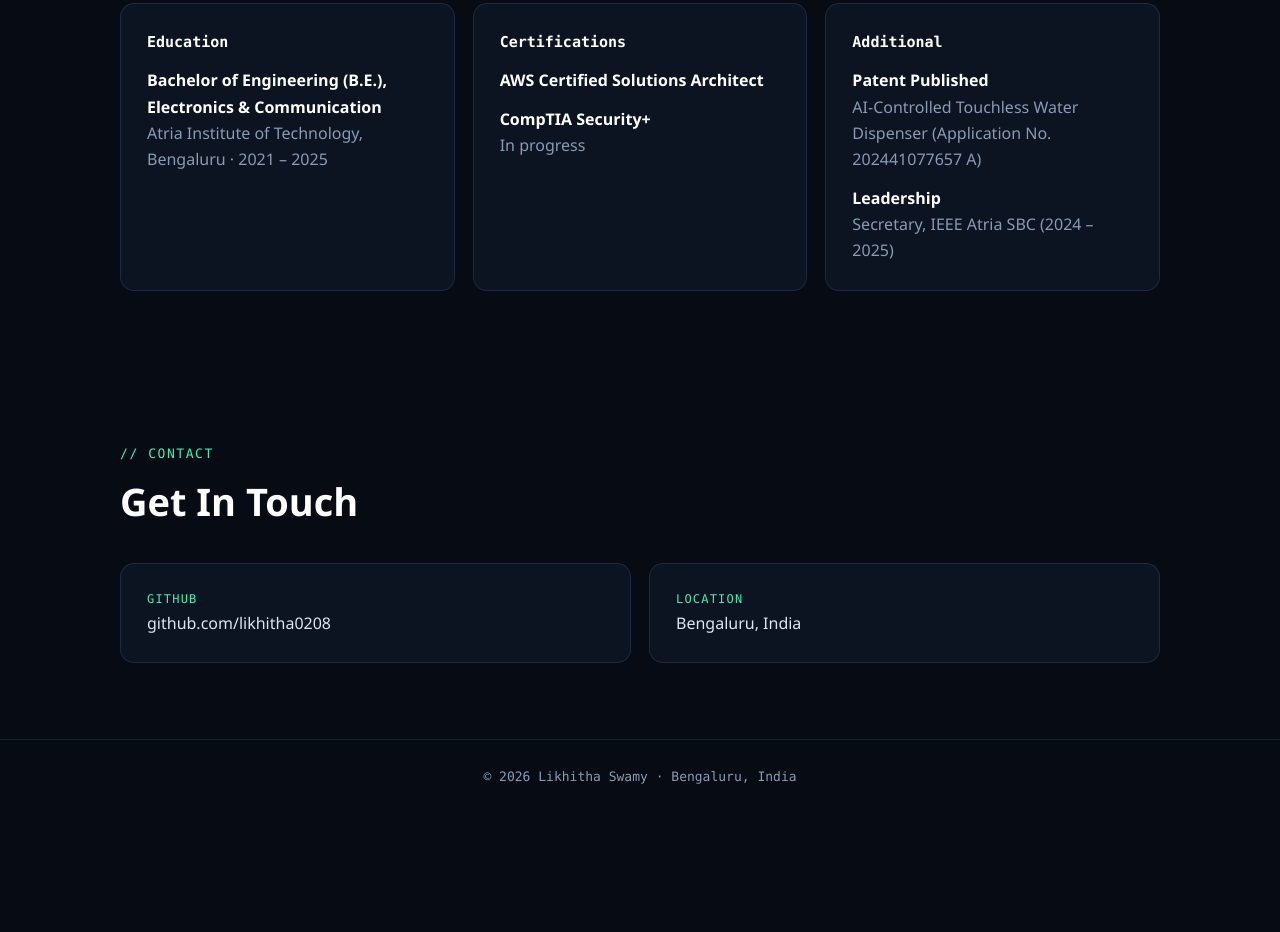
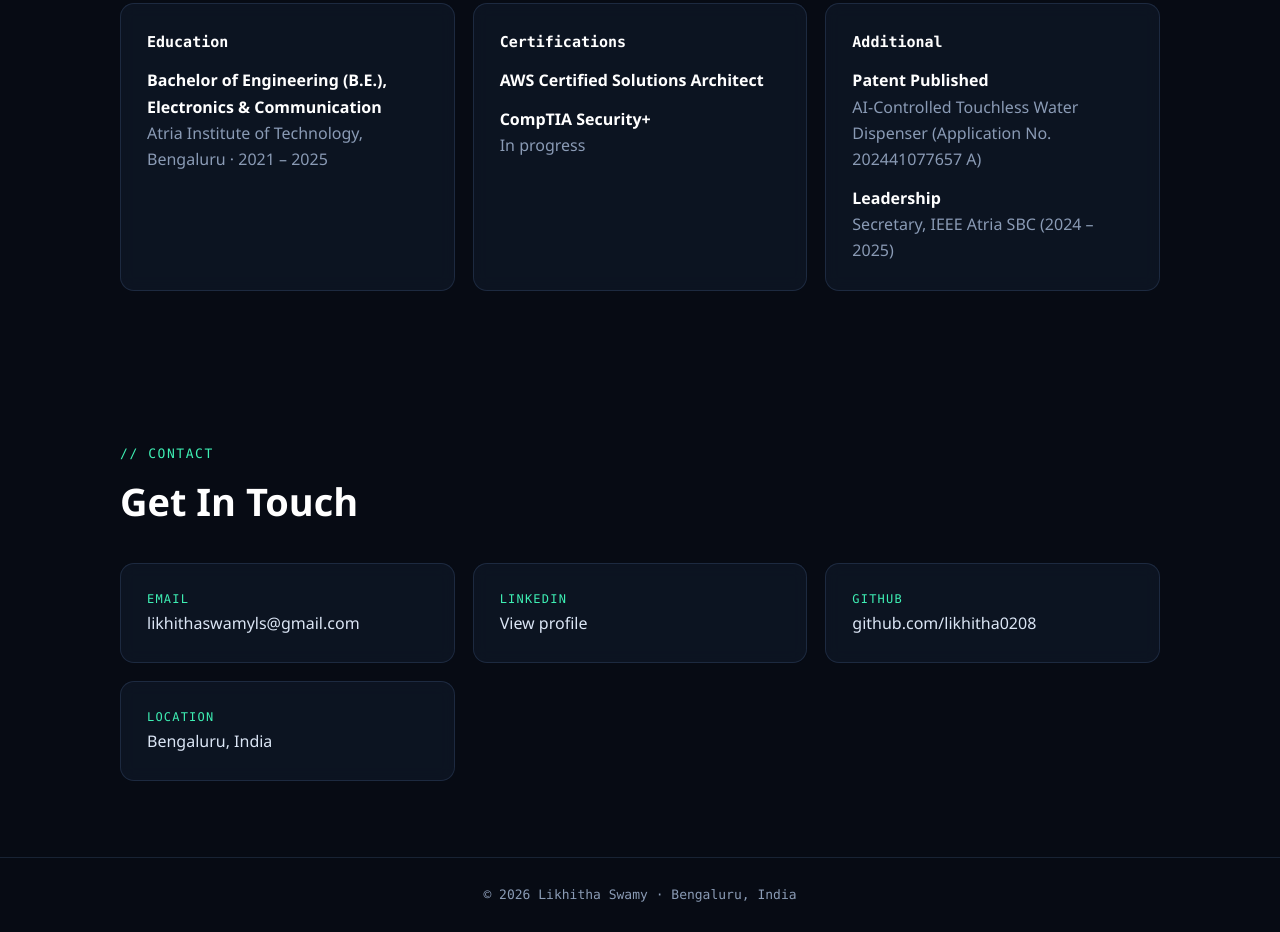
Before and after one commit to likhitha0208/Portfolio, a plain HTML site: page index.html in a window 1280 px wide. Shown: the part 4131-5063 px from the top of the page. Before the commit the page ends 4945 px from the top, so only its background shows below. Drawn offline with Linux system fonts and the light colour scheme.

Commit message:
Update contact information in index.html

```diff
--- a/index.html
+++ b/index.html
@@ -298,9 +298,9 @@
 const FORM_ENDPOINT = "";
 
 const CONTACT = {
-  email:    "",                                   // leave empty to keep your email off the page
+  email:    "likhithaswamyls@gmail.com",                                   // leave empty to keep your email off the page
   phone:    "",                                   // leave empty to keep your number off the page
-  linkedin: "",                                   // paste your full LinkedIn profile URL
+  linkedin: "https://www.linkedin.com/in/likhitha-swamy-10a263264",                                   // paste your full LinkedIn profile URL
   github:   "https://github.com/likhitha0208",
   location: "Bengaluru, India"
 };
@@ -349,9 +349,9 @@ document.getElementById("projects-list").innerHTML = PROJECTS.length
 
 // Contact
 const rows = [
-  CONTACT.email    && ["EMAIL", CONTACT.email, "likhithaswamyls@gmail.com" + CONTACT.email],
+    CONTACT.email    && ["EMAIL", CONTACT.email, "mailto:" + CONTACT.email],
   CONTACT.phone    && ["PHONE", CONTACT.phone, "tel:" + CONTACT.phone.replace(/\s/g, "")],
-  CONTACT.linkedin && ["LINKEDIN", "linkedin.com/in/likhitha-swamy-10a263264", CONTACT.linkedin],
+  CONTACT.linkedin && ["LINKEDIN", "View profile", CONTACT.linkedin],
   CONTACT.github   && ["GITHUB", CONTACT.github.replace("https://", ""), CONTACT.github],
   CONTACT.location && ["LOCATION", CONTACT.location, null]
 ].filter(Boolean);
```
